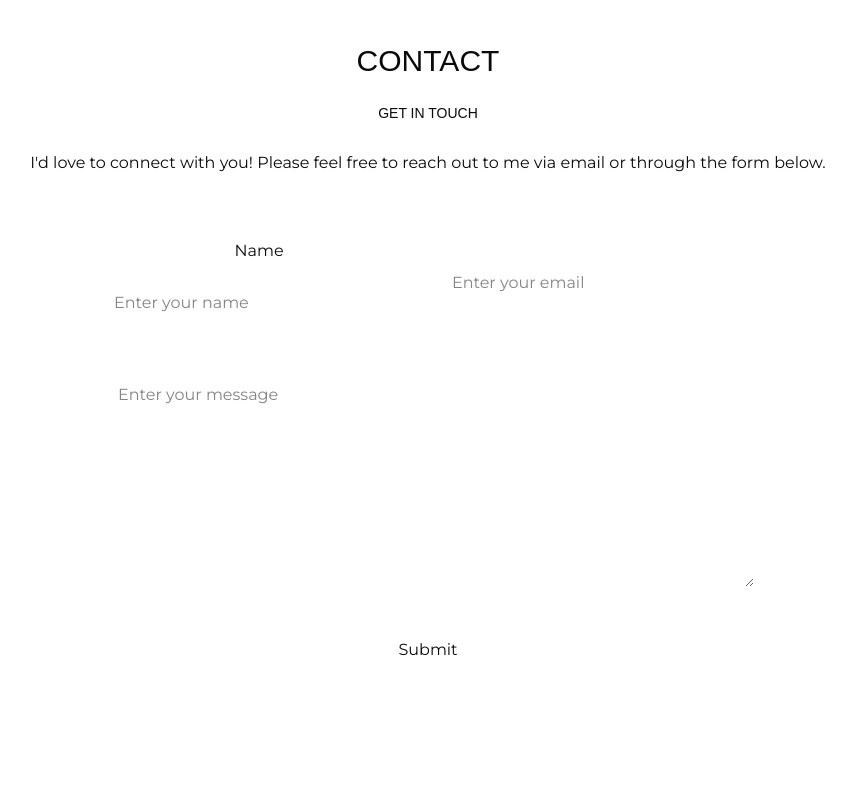
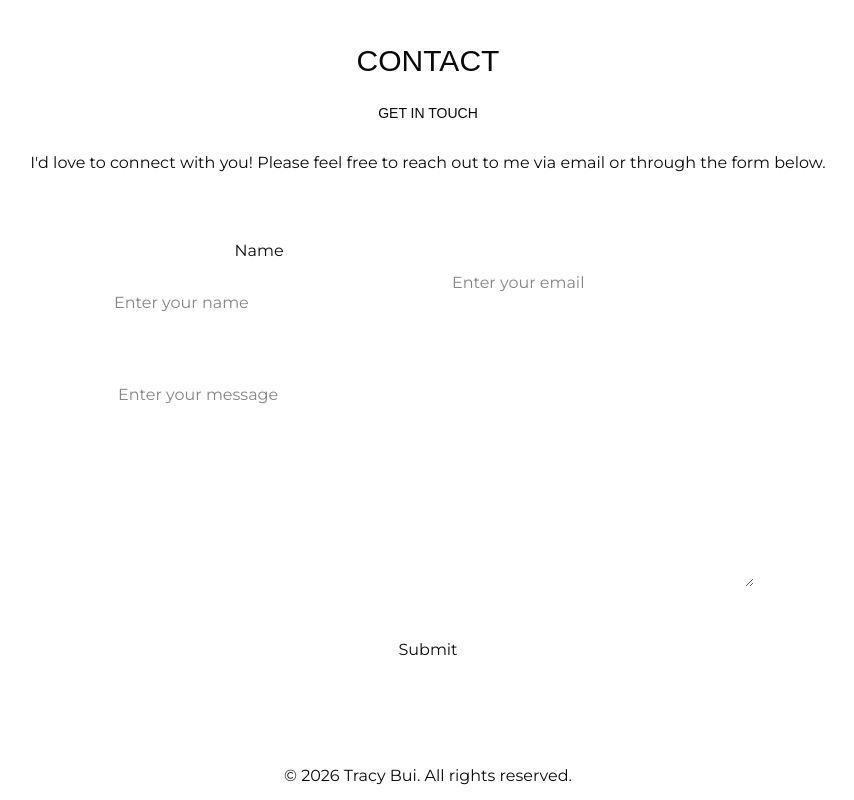
Before and after one commit to tracytnb/tracytnb-portfolio, a Next.js app: page / in a window 1280 px wide. Shown: the part 4040-4840 px from the top of the page, without its empty margins (212-1066 px from the left). Before the commit the page ends 4800 px from the top, so only its background shows below. Built offline with nearby package versions, Linux system fonts and the light colour scheme; a web font is replaced by a local one.

Commit message:
Added in Footer

```diff
--- /dev/null
+++ b/app/components/Footer.tsx
@@ -0,0 +1,13 @@
+import React from "react";
+
+const Footer = () => {
+  return (
+    <div>
+      <div className="text-center mb-2">
+        <p>© 2026 Tracy Bui. All rights reserved.</p>
+      </div>
+    </div>
+  );
+};
+
+export default Footer;
--- a/app/page.tsx
+++ b/app/page.tsx
@@ -5,6 +5,7 @@ import TechStack from "./components/TechStack";
 import Experience from "./components/Experience";
 import Projects from "./components/Projects";
 import Contact from "./components/Contact";
+import Footer from "./components/Footer";
 
 export default function Home() {
   return (
@@ -17,6 +18,7 @@ export default function Home() {
         <Experience />
         <Projects />
         <Contact />
+        <Footer />
       </div>
     </>
   );
```
